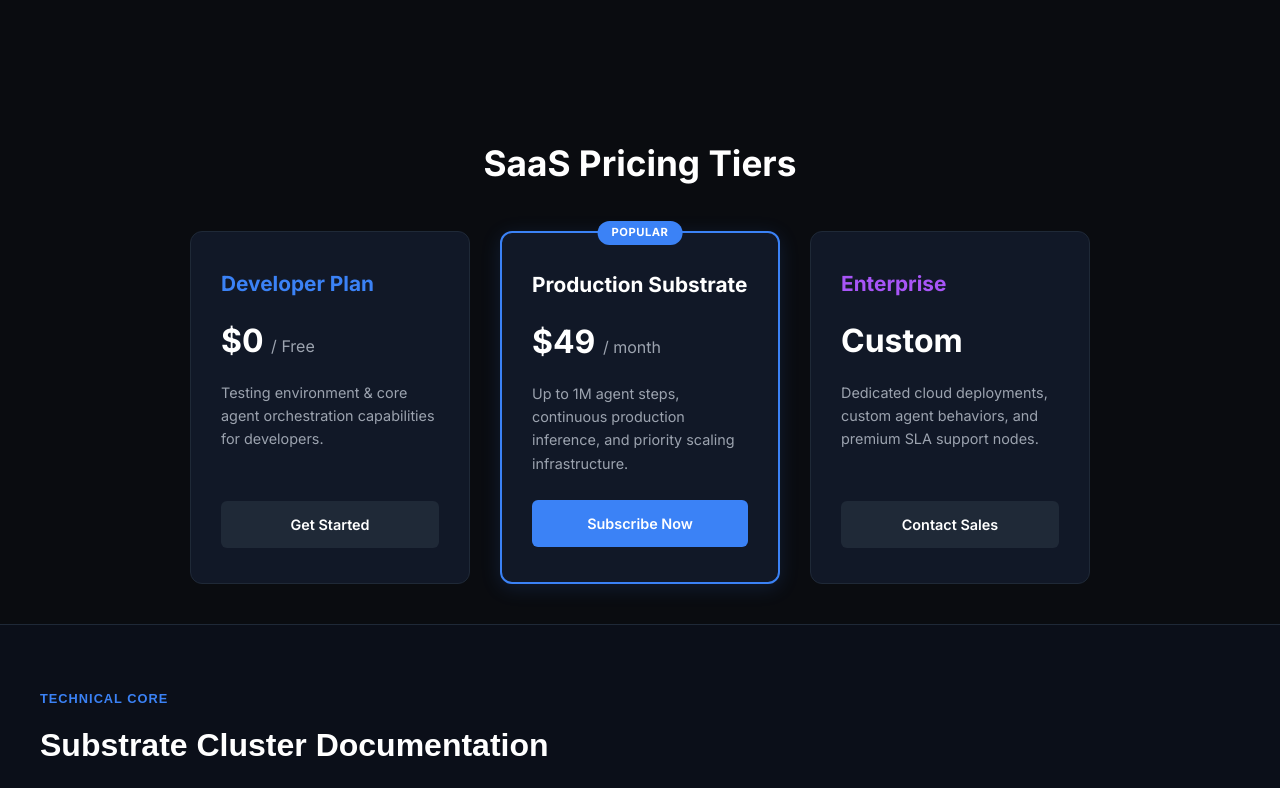
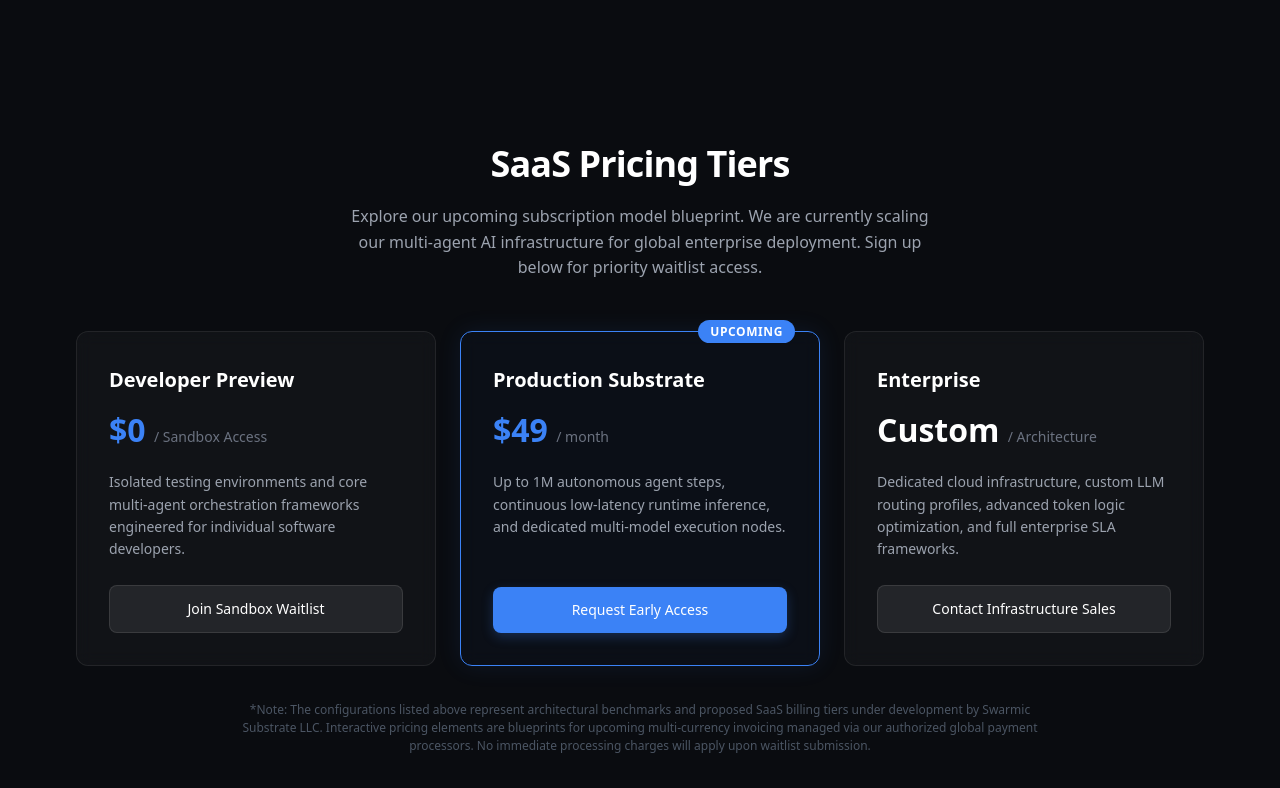
Before and after one commit to swarmicsubstrate/swarmic-substrate-landing, a website built with Vite: page index.html in a window 1280 px wide. Shown: the part 3940-4728 px from the top of the page. Built offline with nearby package versions, Linux system fonts and the light colour scheme.

Commit message:
Revise SaaS Pricing Tiers and add disclaimer
Updated the SaaS Pricing Tiers section with new styles and content, including Developer Preview, Production Substrate, and Enterprise plans. Added a legal compliance disclaimer note.

```diff
--- a/index.html
+++ b/index.html
@@ -249,44 +249,54 @@
             </section>
         </main>
 
-        <!-- SaaS Pricing Tiers Section -->
-<section id="pricing" style="padding: 60px 20px 40px 20px; text-align: center; background: transparent; color: #fff; font-family: 'Inter', sans-serif; width: 100%;">
-<h2 style="font-size: 2.2rem; margin-bottom: 40px; color: #fff; font-weight: 700;">SaaS Pricing Tiers</h2>
-<div style="display: flex; justify-content: center; gap: 30px; flex-wrap: wrap; max-width: 1200px; margin: 0 auto;">
+       <!-- SaaS Pricing Tiers Section -->
+<section id="pricing" style="width: 100%; max-width: 1200px; margin: 60px auto; padding: 0 20px; font-family: system-ui, -apple-system, sans-serif;">
 
-<!-- Developer Plan -->
-<div style="background: #111827; border: 1px solid #1f2937; padding: 35px 30px; border-radius: 12px; width: 280px; display: flex; flex-direction: column; justify-content: space-between; text-align: left;">
-<div>
-<h3 style="color: #3b82f6; margin-top: 0; font-size: 1.3rem;">Developer Plan</h3>
-<p style="font-size: 2rem; font-weight: bold; margin: 15px 0; color: #fff;">$0 <span style="font-size: 1rem; color: #9ca3af; font-weight: normal;">/ Free</span></p>
-<p style="color: #9ca3af; font-size: 0.9rem; line-height: 1.6; margin-bottom: 25px;">Testing environment & core agent orchestration capabilities for developers.</p>
-</div>
-<a href="mailto:contact@://swarmicsubstrate.com" style="display: block; text-align: center; background: #1f2937; color: #fff; padding: 12px; border-radius: 6px; text-decoration: none; font-weight: 600; font-size: 0.9rem;">Get Started</a>
+<div style="text-align: center; margin-bottom: 50px;">
+<h2 style="color: #ffffff; font-size: 2.25rem; margin: 0 0 12px 0; font-weight: 700; letter-spacing: -0.025em;">SaaS Pricing Tiers</h2>
+<p style="color: #9ca3af; font-size: 1rem; max-width: 600px; margin: 0 auto; line-height: 1.6;">
+Explore our upcoming subscription model blueprint. We are currently scaling our multi-agent AI infrastructure for global enterprise deployment. Sign up below for priority waitlist access.
+</p>
 </div>
 
-<!-- Production Plan -->
-<div style="background: #111827; border: 2px solid #3b82f6; padding: 35px 30px; border-radius: 12px; width: 280px; display: flex; flex-direction: column; justify-content: space-between; text-align: left; position: relative; box-shadow: 0 4px 20px rgba(59, 130, 246, 0.15);">
-<span style="position: absolute; top: -12px; left: 50%; transform: translateX(-50%); background: #3b82f6; color: #fff; padding: 3px 14px; border-radius: 20px; font-size: 0.7rem; font-weight: bold; text-transform: uppercase; letter-spacing: 0.5px;">Popular</span>
-<div>
-<h3 style="color: #fff; margin-top: 0; font-size: 1.3rem;">Production Substrate</h3>
-<p style="font-size: 2rem; font-weight: bold; margin: 15px 0; color: #fff;">$49 <span style="font-size: 1rem; color: #9ca3af; font-weight: normal;">/ month</span></p>
-<p style="color: #9ca3af; font-size: 0.9rem; line-height: 1.6; margin-bottom: 25px;">Up to 1M agent steps, continuous production inference, and priority scaling infrastructure.</p>
-</div>
-<a href="mailto:contact@://swarmicsubstrate.com" style="display: block; text-align: center; background: #3b82f6; color: #fff; padding: 12px; border-radius: 6px; text-decoration: none; font-weight: 600; font-size: 0.9rem;">Subscribe Now</a>
+<div style="display: flex; flex-wrap: wrap; gap: 24px; justify-content: center;">
+
+<!-- Tier 1: Developer Preview -->
+<div style="background: rgba(255, 255, 255, 0.03); border: 1px solid rgba(255, 255, 255, 0.08); padding: 32px; border-radius: 12px; flex: 1; min-width: 290px; max-width: 360px; display: flex; flex-direction: column; backdrop-filter: blur(8px);">
+<h3 style="color: #ffffff; font-size: 1.25rem; margin: 0 0 8px 0; font-weight: 600;">Developer Preview</h3>
+<div style="color: #3b82f6; font-size: 2rem; font-weight: 700; margin-bottom: 16px;">$0 <span style="font-size: 0.875rem; color: #6b7280; font-weight: 400;">/ Sandbox Access</span></div>
+<p style="color: #9ca3af; font-size: 0.875rem; line-height: 1.6; margin: 0 0 24px 0; flex-grow: 1;">Isolated testing environments and core multi-agent orchestration frameworks engineered for individual software developers.</p>
+<a href="mailto:contact@://swarmicsubstrate.com" style="background: rgba(255, 255, 255, 0.08); color: #ffffff; text-align: center; padding: 12px; border-radius: 8px; text-decoration: none; font-size: 0.875rem; font-weight: 500; border: 1px solid rgba(255, 255, 255, 0.1); transition: all 0.2s;">Join Sandbox Waitlist</a>
 </div>
 
-<!-- Enterprise Plan -->
-<div style="background: #111827; border: 1px solid #1f2937; padding: 35px 30px; border-radius: 12px; width: 280px; display: flex; flex-direction: column; justify-content: space-between; text-align: left;">
-<div>
-<h3 style="color: #a855f7; margin-top: 0; font-size: 1.3rem;">Enterprise</h3>
-<p style="font-size: 2rem; font-weight: bold; margin: 15px 0; color: #fff;">Custom</p>
-<p style="color: #9ca3af; font-size: 0.9rem; line-height: 1.6; margin-bottom: 25px;">Dedicated cloud deployments, custom agent behaviors, and premium SLA support nodes.</p>
+<!-- Tier 2: Production Substrate -->
+<div style="background: rgba(59, 130, 246, 0.03); border: 1px solid #3b82f6; padding: 32px; border-radius: 12px; flex: 1; min-width: 290px; max-width: 360px; display: flex; flex-direction: column; position: relative; backdrop-filter: blur(8px); box-shadow: 0 0 25px rgba(59, 130, 246, 0.1);">
+<span style="position: absolute; top: -12px; right: 24px; background: #3b82f6; color: #ffffff; font-size: 0.75rem; font-weight: 600; padding: 2px 12px; border-radius: 20px; text-transform: uppercase; letter-spacing: 0.05em;">Upcoming</span>
+<h3 style="color: #ffffff; font-size: 1.25rem; margin: 0 0 8px 0; font-weight: 600;">Production Substrate</h3>
+<div style="color: #3b82f6; font-size: 2rem; font-weight: 700; margin-bottom: 16px;">$49 <span style="font-size: 0.875rem; color: #6b7280; font-weight: 400;">/ month</span></div>
+<p style="color: #9ca3af; font-size: 0.875rem; line-height: 1.6; margin: 0 0 24px 0; flex-grow: 1;">Up to 1M autonomous agent steps, continuous low-latency runtime inference, and dedicated multi-model execution nodes.</p>
+<a href="mailto:contact@://swarmicsubstrate.com" style="background: #3b82f6; color: #ffffff; text-align: center; padding: 12px; border-radius: 8px; text-decoration: none; font-size: 0.875rem; font-weight: 500; transition: background 0.2s; box-shadow: 0 4px 12px rgba(59, 130, 246, 0.25);">Request Early Access</a>
 </div>
-<a href="mailto:contact@://swarmicsubstrate.com" style="display: block; text-align: center; background: #1f2937; color: #fff; padding: 12px; border-radius: 6px; text-decoration: none; font-weight: 600; font-size: 0.9rem;">Contact Sales</a>
+
+<!-- Tier 3: Enterprise Deployment -->
+<div style="background: rgba(255, 255, 255, 0.03); border: 1px solid rgba(255, 255, 255, 0.08); padding: 32px; border-radius: 12px; flex: 1; min-width: 290px; max-width: 360px; display: flex; flex-direction: column; backdrop-filter: blur(8px);">
+<h3 style="color: #ffffff; font-size: 1.25rem; margin: 0 0 8px 0; font-weight: 600;">Enterprise</h3>
+<div style="color: #ffffff; font-size: 2rem; font-weight: 700; margin-bottom: 16px;">Custom <span style="font-size: 0.875rem; color: #6b7280; font-weight: 400;">/ Architecture</span></div>
+<p style="color: #9ca3af; font-size: 0.875rem; line-height: 1.6; margin: 0 0 24px 0; flex-grow: 1;">Dedicated cloud infrastructure, custom LLM routing profiles, advanced token logic optimization, and full enterprise SLA frameworks.</p>
+<a href="mailto:contact@://swarmicsubstrate.com" style="background: rgba(255, 255, 255, 0.08); color: #ffffff; text-align: center; padding: 12px; border-radius: 8px; text-decoration: none; font-size: 0.875rem; font-weight: 500; border: 1px solid rgba(255, 255, 255, 0.1); transition: all 0.2s;">Contact Infrastructure Sales</a>
 </div>
 
 </div>
+
+<!-- Legal Compliance Disclaimer Note -->
+<div style="text-align: center; margin-top: 35px;">
+<p style="color: #4b5563; font-size: 0.75rem; margin: 0; line-height: 1.5; max-width: 800px; margin: 0 auto;">
+*Note: The configurations listed above represent architectural benchmarks and proposed SaaS billing tiers under development by Swarmic Substrate LLC. Interactive pricing elements are blueprints for upcoming multi-currency invoicing managed via our authorized global payment processors. No immediate processing charges will apply upon waitlist submission.
+</p>
+</div>
 </section>
+
+
 
 <!-- ================================================================= -->
 <!-- TECHNICAL DOCUMENTATION SECTION -->
```
